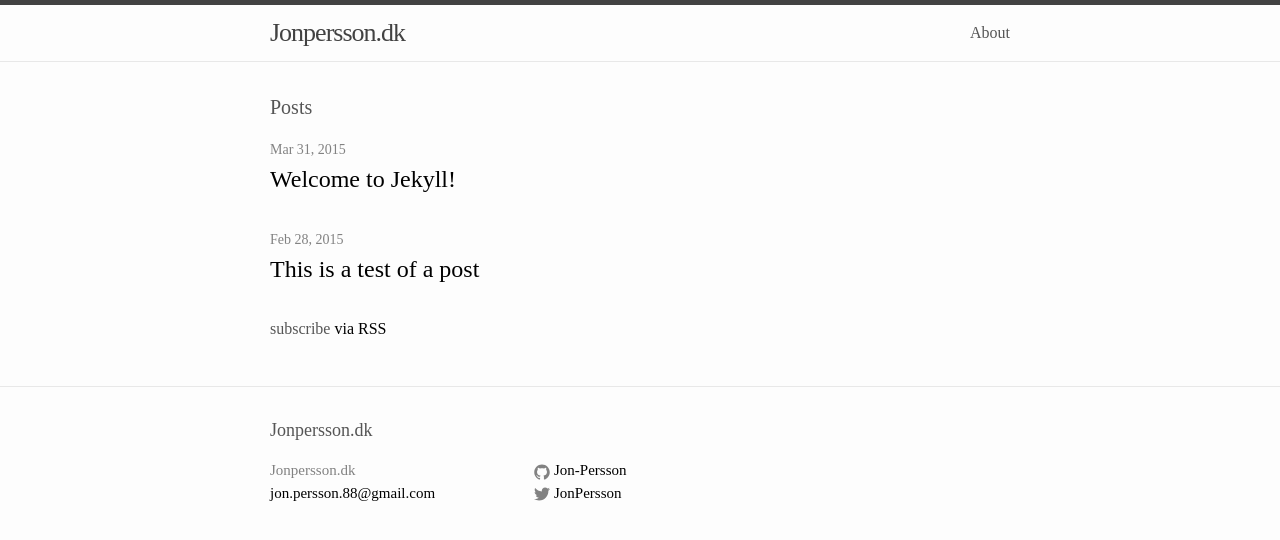
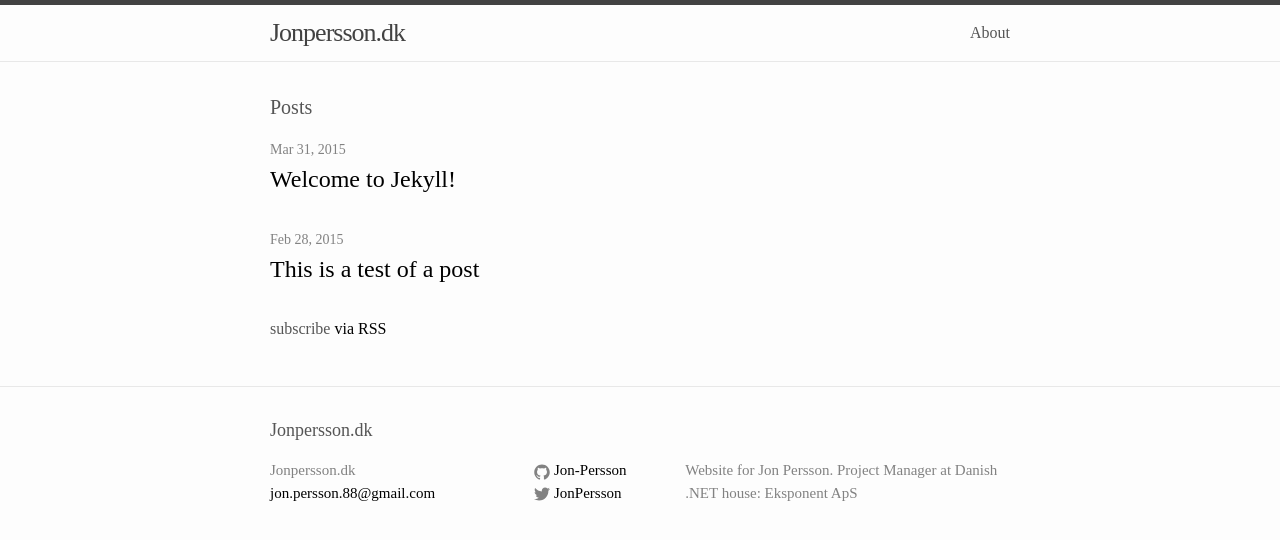
Before and after one commit to Jon-Persson/Jon-Persson.github.io, a Jekyll site: the page built from index.html, in a window 1280 px wide. Shown: the top 540 px of the page. Built offline with Jekyll 4.4.1, drawn with Linux system fonts in a browser that asks for light colours; part of the change alters nothing that is shown.

Commit message:
no message

```diff
--- a/_config.yml
+++ b/_config.yml
@@ -1,7 +1,8 @@
 # Site settings
 title: Jonpersson.dk
 email: jon.persson.88@gmail.com
-description:This is the website for Jon Persson | Project Manager at Danish .NET house: Eksponent ApS
+description: > # this means to ignore newlines until "baseurl:"
+  Website for Jon Persson. Project Manager at Danish .NET house: Eksponent ApS
 baseurl: "" # the subpath of your site, e.g. /blog/
 url: "http://jonpersson.dk" # the base hostname & protocol for your site
 twitter_username: JonPersson
```
